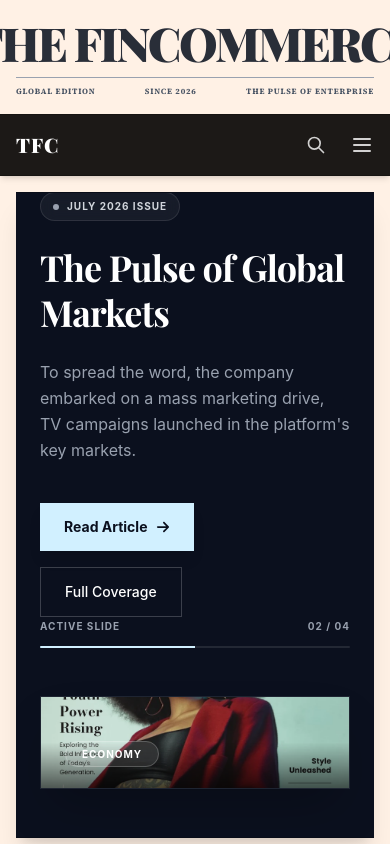
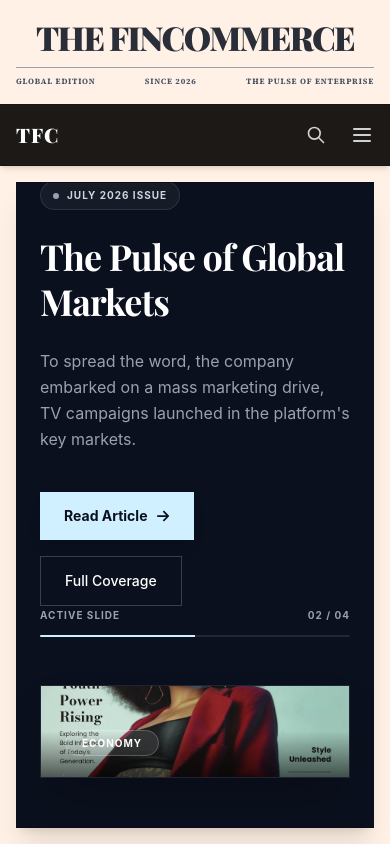
Before and after one commit to monju1190/The-FinCommerce, a Next.js app: page / in a window 390 px wide. Shown: the top 844 px of the page. Built offline with nearby package versions, Linux system fonts and the light colour scheme; a web font is replaced by a local one.

Commit message:
fix the metadata and header

```diff
--- a/src/components/layout/Footer.tsx
+++ b/src/components/layout/Footer.tsx
@@ -36,7 +36,7 @@ export default function Footer() {
           </div>
 
           {/* Top Right: 3 Columns of Links */}
-          <div className="grid grid-cols-2 md:grid-cols-3 gap-12 md:gap-24">
+          <div className="grid grid-cols-3 gap-2 sm:gap-12 md:gap-24 w-full lg:w-auto">
             {/* Column 1 */}
             <div>
               <h4 className="text-white text-xs font-semibold uppercase tracking-wider mb-6">Menu</h4>
--- a/src/components/layout/MainHeader.tsx
+++ b/src/components/layout/MainHeader.tsx
@@ -10,7 +10,7 @@ export default function MainHeader() {
     <>
       {/* Masthead (at the very top, before header) */}
       <div className="w-full text-center pt-6 pb-4 px-4 bg-[var(--color-ft-pink)] flex flex-col items-center justify-center relative overflow-hidden">
-        <h1 className="font-black tracking-tighter leading-[0.8] text-[12vw] sm:text-[10vw] md:text-[8vw] xl:text-[100px] uppercase select-none text-gray-900 font-display pb-2 inline-block opacity-90 mix-blend-multiply whitespace-nowrap">
+        <h1 className="font-black tracking-tighter leading-[0.8] text-[8.5vw] sm:text-[7vw] md:text-[6vw] xl:text-[100px] uppercase select-none text-gray-900 font-display pb-2 inline-block opacity-90 mix-blend-multiply whitespace-nowrap">
           The FinCommerce
         </h1>
         <div className="w-full max-w-4xl border-t border-gray-400 mt-2 flex items-center justify-between pt-2 text-[8px] md:text-[10px] font-bold tracking-widest uppercase text-gray-600 font-sans">
```
